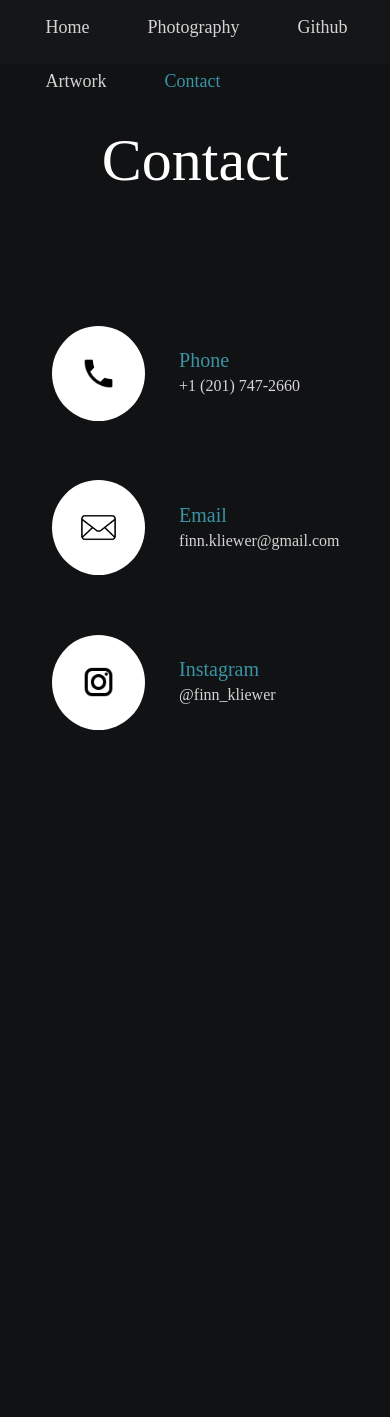
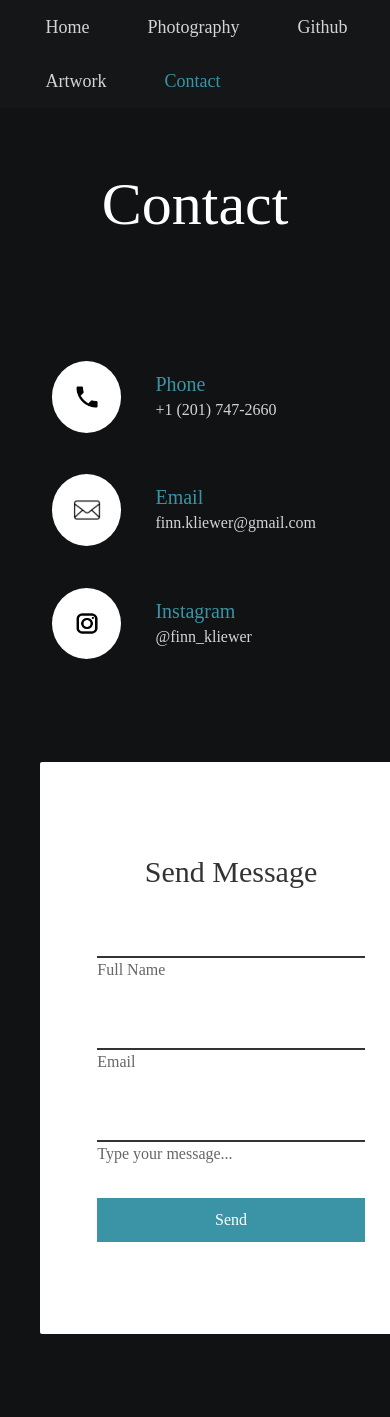
Before and after one commit to OX-S/Portfolio-Website, a Flask app: page /contact in a window 390 px wide; the page is wider, and only the part inside the window is pictured. Before the commit the page ends 730 px from the top of that part, so only its background shows below. Run offline with Flask 2, Linux system fonts and the light colour scheme; some libraries are stand-ins or nearby versions; some web fonts are replaced.

Commit message:
did mobile formatting for contact page (kinda)

```diff
--- a/app.py
+++ b/app.py
@@ -7,4 +7,4 @@
 app.register_blueprint(views, url_prefix="/")
 
 if __name__ == '__main__':
-    app.run(debug=True, port=8080)
+    app.run(host="0.0.0.0", debug=True, port=8080)
--- a/static/styles/base.css
+++ b/static/styles/base.css
@@ -3,7 +3,13 @@
   font-weight: 400;
   src: url("https://applesocial.s3.amazonaws.com/assets/styles/fonts/sanfrancisco/sanfranciscodisplay-regular-webfont.woff");
 }
-
+@viewport {
+  width: device-width ;
+  zoom: 1.0 ;
+}
+* {
+ margin: 0; padding: 0;
+}
 body {
   background-color: #111214;
   font-family: "San Francisco";
@@ -11,10 +17,9 @@
 }
 
 #header {
-  position: absolute
-  padding-right: 40em;
   background-color: #151618;
-  height: 4em;
+  height: auto;
+  width: 100%;
 }
 
 ul {
--- a/static/styles/contact.css
+++ b/static/styles/contact.css
@@ -14,14 +14,15 @@
 .float_container {
     padding: 20px;
     margin: auto;
-    width: 70em;
-    height: auto;
+    width: 85vw;
+    height: calc(85vw /2);
+
 }
 .float_child {
     width: 50%;
     padding: 20px;
     float: left;
-    height: 35em;
+    height: 100%;
 }
 #info {
     height: 90%;
@@ -144,3 +145,28 @@
     padding: 10px;
 
 }
+@media (min-width: 1080px) and (max-width: 1440px) {
+
+.contactForm .inputBox {
+    position: relative;
+    width: 100%;
+    margin-top: 5%;
+
+}
+}
+@media (max-width: 1080px) {
+.float_container {
+    width: 100%;
+}
+
+.float_child {
+    width: 50vh;
+    padding: 20px;
+    height: 50vh;
+    margin: auto;
+    float: none;
+}
+#contact-form {
+    height: 80vh;
+}
+}
--- a/templates/contact.html
+++ b/templates/contact.html
@@ -46,7 +46,7 @@
                 </div>
             </div>
 
-            <div class="float_child">
+            <div class="float_child" id="contact-form">
                 <div class="contactForm">
                     <form action="{{ url_for('views.contact') }}" method=post>
                         <h2>Send Message</h2>
```
